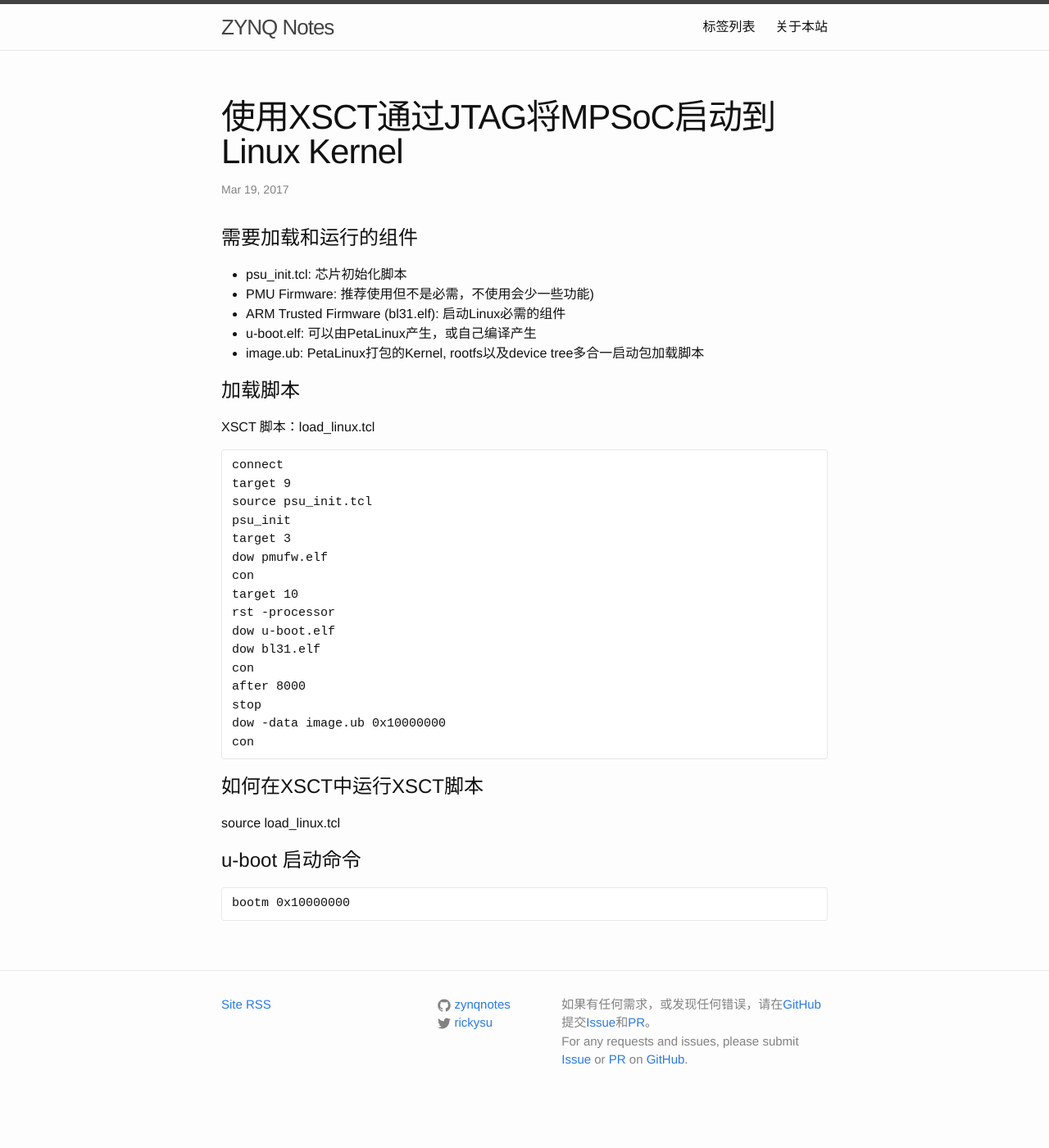
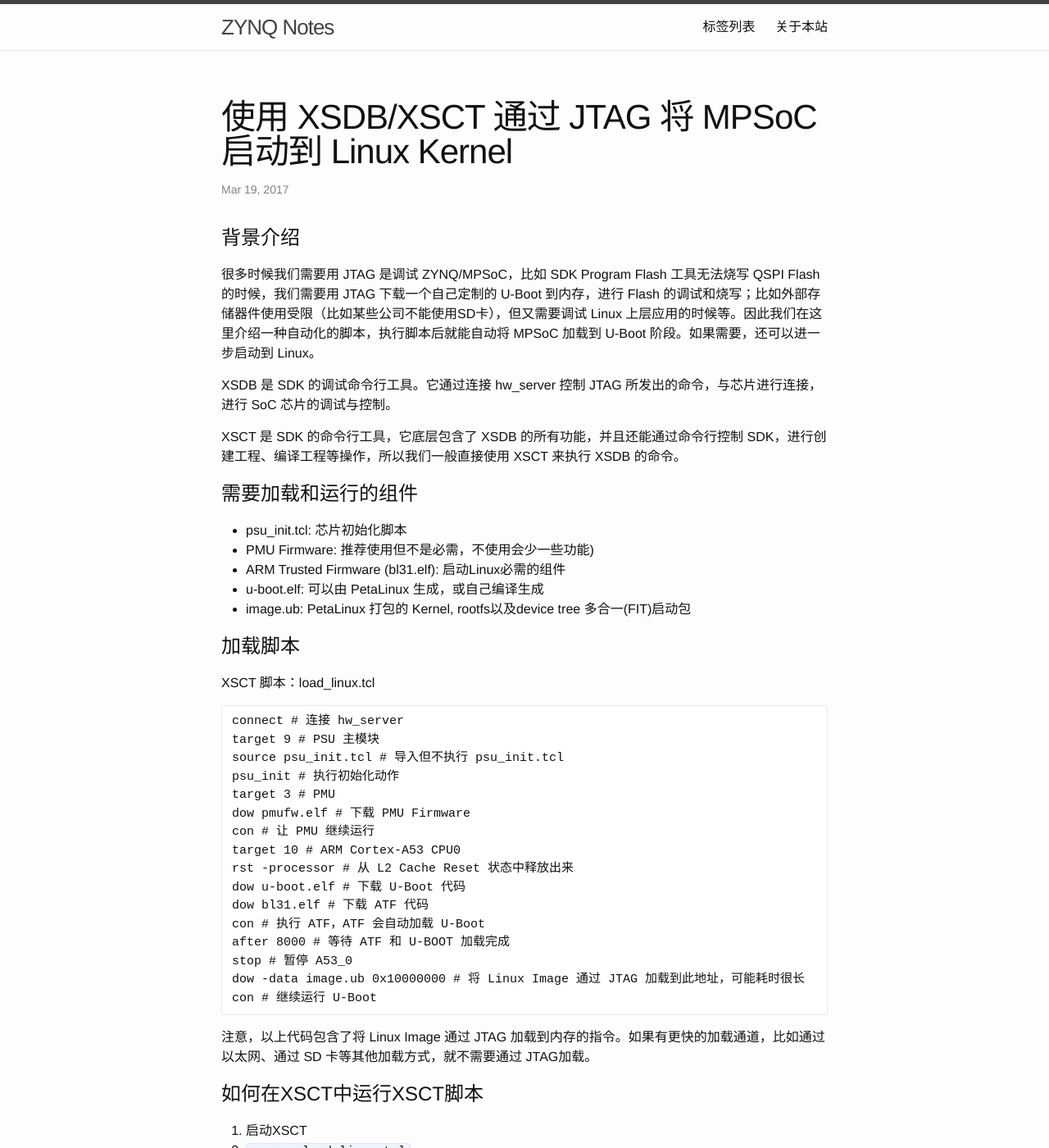
Before and after one commit to zynqnotes/zynqnotes.github.io, a Jekyll site: the page built from _posts/2017-03-19-boot-kernel-with-xsct-jtag.md, in a window 1280 px wide and 1400 px high. Shown: the whole window at 82% size. Built offline with Jekyll 4.4.1, drawn with Linux system fonts in a browser that asks for light colours; some of the changed text lies outside the part shown.

Commit message:
add background, add comment to xsct script

````diff
--- a/_posts/2017-03-19-boot-kernel-with-xsct-jtag.md
+++ b/_posts/2017-03-19-boot-kernel-with-xsct-jtag.md
@@ -1,48 +1,59 @@
 ---
 layout: post
-title:  "使用XSCT通过JTAG将MPSoC启动到Linux Kernel"
+title:  "使用 XSDB/XSCT 通过 JTAG 将 MPSoC 启动到 Linux Kernel"
 date:   2017-03-19 13:00:00
 categories: Experiences
 tags:
 - XSCT
 - Linux
-- u-boot
+- U-Boot
 ---
+# 背景介绍
+
+很多时候我们需要用 JTAG 是调试 ZYNQ/MPSoC，比如 SDK Program Flash 工具无法烧写 QSPI Flash 的时候，我们需要用 JTAG 下载一个自己定制的 U-Boot 到内存，进行 Flash 的调试和烧写；比如外部存储器件使用受限（比如某些公司不能使用SD卡），但又需要调试 Linux 上层应用的时候等。因此我们在这里介绍一种自动化的脚本，执行脚本后就能自动将 MPSoC 加载到 U-Boot 阶段。如果需要，还可以进一步启动到 Linux。
+
+XSDB 是 SDK 的调试命令行工具。它通过连接 hw_server 控制 JTAG 所发出的命令，与芯片进行连接，进行 SoC 芯片的调试与控制。
+
+XSCT 是 SDK 的命令行工具，它底层包含了 XSDB 的所有功能，并且还能通过命令行控制 SDK，进行创建工程、编译工程等操作，所以我们一般直接使用 XSCT 来执行 XSDB 的命令。
+
 # 需要加载和运行的组件
 
 - psu_init.tcl: 芯片初始化脚本
 - PMU Firmware: 推荐使用但不是必需，不使用会少一些功能)
 - ARM Trusted Firmware (bl31.elf): 启动Linux必需的组件
-- u-boot.elf: 可以由PetaLinux产生，或自己编译产生
-- image.ub: PetaLinux打包的Kernel, rootfs以及device tree多合一启动包加载脚本
+- u-boot.elf: 可以由 PetaLinux 生成，或自己编译生成
+- image.ub: PetaLinux 打包的 Kernel, rootfs以及device tree 多合一(FIT)启动包
 
 # 加载脚本
 
 XSCT 脚本：load_linux.tcl
+
+```tcl
+connect # 连接 hw_server
+target 9 # PSU 主模块
+source psu_init.tcl # 导入但不执行 psu_init.tcl
+psu_init # 执行初始化动作
+target 3 # PMU
+dow pmufw.elf # 下载 PMU Firmware
+con # 让 PMU 继续运行
+target 10 # ARM Cortex-A53 CPU0
+rst -processor # 从 L2 Cache Reset 状态中释放出来
+dow u-boot.elf # 下载 U-Boot 代码
+dow bl31.elf # 下载 ATF 代码
+con # 执行 ATF，ATF 会自动加载 U-Boot
+after 8000 # 等待 ATF 和 U-BOOT 加载完成
+stop # 暂停 A53_0
+dow -data image.ub 0x10000000 # 将 Linux Image 通过 JTAG 加载到此地址，可能耗时很长
+con # 继续运行 U-Boot
 ```
-connect
-target 9
-source psu_init.tcl
-psu_init
-target 3
-dow pmufw.elf
-con
-target 10
-rst -processor
-dow u-boot.elf
-dow bl31.elf
-con
-after 8000
-stop
-dow -data image.ub 0x10000000
-con
-```
+
+注意，以上代码包含了将 Linux Image 通过 JTAG 加载到内存的指令。如果有更快的加载通道，比如通过以太网、通过 SD 卡等其他加载方式，就不需要通过 JTAG加载。
 
 # 如何在XSCT中运行XSCT脚本
 
-source load_linux.tcl
+1. 启动XSCT
+2. `source load_linux.tcl`
 
-# u-boot 启动命令
-```
-bootm 0x10000000
-```
+# U-Boot 启动 Linux 命令
+
+假设 Linux Image 已经被加载到内存地址 0x10000000，那么只需要执行`bootm 0x10000000`就可以进行启动 Linux 的动作。
````
